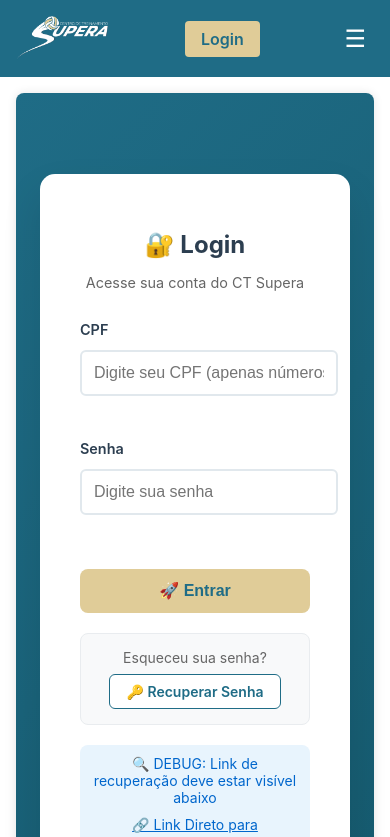
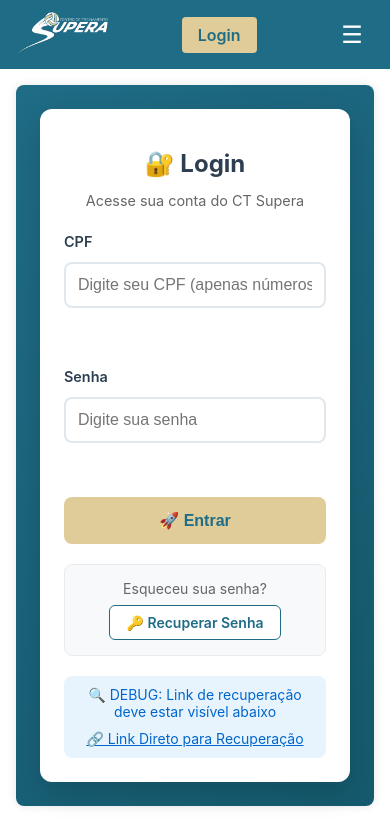
Before and after one commit to delguerso1/CT-Supera, a React (Create React App) app in the folder ct-supera-frontend/: page /login in a window 390 px wide. Shown: the top 837 px of the page. Built offline with nearby package versions, Linux system fonts and the light colour scheme; no server answers.

Commit message:
Melhorias de UI mobile: responsividade aprimorada para dispositivos móveis

```diff
--- a/ct-supera-frontend/src/App.css
+++ b/ct-supera-frontend/src/App.css
@@ -1,8 +1,12 @@
 .App {
   text-align: center;
   min-height: 100vh;
+  min-height: -webkit-fill-available;
   display: flex;
   flex-direction: column;
+  position: relative;
+  width: 100%;
+  overflow-x: hidden;
 }
 
 .App-logo {
--- a/ct-supera-frontend/src/components/Footer.js
+++ b/ct-supera-frontend/src/components/Footer.js
@@ -10,7 +10,8 @@
     fontSize: '1rem',
     borderTopLeftRadius: '16px',
     borderTopRightRadius: '16px',
-    boxShadow: '0 -2px 8px rgba(0,0,0,0.07)'
+    boxShadow: '0 -2px 8px rgba(0,0,0,0.07)',
+    width: '100%'
   },
   links: {
     margin: '0.5rem 0',
@@ -23,7 +24,9 @@
     color: '#90caf9',
     textDecoration: 'none',
     fontWeight: 500,
-    fontSize: '1rem'
+    fontSize: '1rem',
+    transition: 'opacity 0.2s ease',
+    WebkitTapHighlightColor: 'transparent'
   },
   copyright: {
     marginTop: '1rem',
--- a/ct-supera-frontend/src/components/Navbar.js
+++ b/ct-supera-frontend/src/components/Navbar.js
@@ -90,7 +90,12 @@
     fontSize: '1.5rem',
     cursor: 'pointer',
     padding: '0.5rem',
+    minWidth: '44px',
+    minHeight: '44px',
+    borderRadius: '6px',
     zIndex: 11,
+    transition: 'background-color 0.2s ease',
+    WebkitTapHighlightColor: 'transparent',
   },
   mobileNavLinks: {
     display: 'none',
@@ -101,18 +106,24 @@
     backgroundColor: '#1F6C86',
     flexDirection: 'column',
     padding: '1rem',
-    boxShadow: '0 2px 8px rgba(0,0,0,0.15)',
+    boxShadow: '0 4px 12px rgba(0,0,0,0.15)',
     zIndex: 10,
+    animation: 'slideDown 0.3s ease-out',
   },
   mobileNavLink: {
     color: 'white',
     textDecoration: 'none',
     fontSize: '1.1rem',
-    padding: '0.75rem 0',
+    padding: '0.875rem 0',
+    minHeight: '44px',
+    display: 'flex',
+    alignItems: 'center',
     borderBottom: '1px solid rgba(255,255,255,0.1)',
-    transition: 'color 0.3s ease',
-    '&:hover': {
-      color: '#90caf9',
+    transition: 'background-color 0.2s ease, opacity 0.2s ease',
+    WebkitTapHighlightColor: 'transparent',
+    '&:active': {
+      backgroundColor: 'rgba(255,255,255,0.1)',
+      opacity: 0.9,
     },
     '&:last-child': {
       borderBottom: 'none',
@@ -146,6 +157,7 @@
   const [showMobileMenu, setShowMobileMenu] = useState(false);
   const navigate = useNavigate();
   const dropdownRef = useRef();
+  const mobileMenuRef = useRef();
 
   // Verificar autenticação sempre que o componente monta
   useEffect(() => {
@@ -192,12 +204,20 @@
       if (dropdownRef.current && !dropdownRef.current.contains(event.target)) {
         setShowDropdown(false);
       }
+      if (mobileMenuRef.current && !mobileMenuRef.current.contains(event.target) &&
+          event.target.className !== 'mobile-menu-button') {
+        setShowMobileMenu(false);
+      }
     }
-    if (showDropdown) {
+    if (showDropdown || showMobileMenu) {
       document.addEventListener('mousedown', handleClickOutside);
+      document.addEventListener('touchstart', handleClickOutside);
     }
-    return () => document.removeEventListener('mousedown', handleClickOutside);
-  }, [showDropdown]);
+    return () => {
+      document.removeEventListener('mousedown', handleClickOutside);
+      document.removeEventListener('touchstart', handleClickOutside);
+    };
+  }, [showDropdown, showMobileMenu]);
 
 
   const handleLogout = () => {
@@ -281,16 +301,26 @@
         {/* Botão menu mobile */}
         <button
           className="mobile-menu-button"
-          style={styles.mobileMenuButton}
+          style={{
+            ...styles.mobileMenuButton,
+            backgroundColor: showMobileMenu ? 'rgba(255,255,255,0.1)' : 'transparent'
+          }}
           onClick={() => setShowMobileMenu(!showMobileMenu)}
+          aria-label={showMobileMenu ? "Fechar menu" : "Abrir menu"}
+          aria-expanded={showMobileMenu}
         >
-          ☰
+          {showMobileMenu ? '✕' : '☰'}
         </button>
       </div>
 
       {/* Menu mobile */}
       {showMobileMenu && (
-        <div className="mobile-nav-links" style={styles.mobileNavLinks}>
+        <div
+          ref={mobileMenuRef}
+          className="mobile-nav-links"
+          style={styles.mobileNavLinks}
+          role="menu"
+        >
           <Link
             to="/quem-somos"
             style={styles.mobileNavLink}
@@ -322,7 +352,7 @@
           {user ? (
             <>
               <button
-                style={{...styles.mobileNavLink, background: 'none', border: 'none', textAlign: 'left', cursor: 'pointer'}}
+                style={{...styles.mobileNavLink, background: 'none', border: 'none', textAlign: 'left', cursor: 'pointer', width: '100%'}}
                 onClick={() => {
                   setShowMobileMenu(false);
                   navigate(
@@ -337,7 +367,7 @@
                 Meu Painel
               </button>
               <button
-                style={{...styles.mobileNavLink, background: 'none', border: 'none', textAlign: 'left', cursor: 'pointer'}}
+                style={{...styles.mobileNavLink, background: 'none', border: 'none', textAlign: 'left', cursor: 'pointer', width: '100%'}}
                 onClick={() => {
                   setShowMobileMenu(false);
                   handleLogout();
--- a/ct-supera-frontend/src/index.css
+++ b/ct-supera-frontend/src/index.css
@@ -1,3 +1,14 @@
+* {
+  box-sizing: border-box;
+  -webkit-tap-highlight-color: transparent;
+}
+
+html {
+  -webkit-text-size-adjust: 100%;
+  -ms-text-size-adjust: 100%;
+  scroll-behavior: smooth;
+}
+
 body {
   margin: 0;
   font-family: -apple-system, BlinkMacSystemFont, 'Segoe UI', 'Roboto', 'Oxygen',
@@ -5,6 +16,10 @@
     sans-serif;
   -webkit-font-smoothing: antialiased;
   -moz-osx-font-smoothing: grayscale;
+  text-rendering: optimizeLegibility;
+  overflow-x: hidden;
+  min-height: 100vh;
+  min-height: -webkit-fill-available;
 }
 
 code {
@@ -15,8 +30,47 @@
 /* Remove sublinhado de todos os links */
 a {
   text-decoration: none;
+  color: inherit;
+  -webkit-touch-callout: none;
 }
 
 a:hover {
   text-decoration: none;
 }
+
+/* Melhorias para touch em dispositivos móveis */
+button, a, input, select, textarea {
+  touch-action: manipulation;
+  -webkit-tap-highlight-color: transparent;
+}
+
+/* Tamanho mínimo para elementos tocáveis (Apple HIG recomenda 44x44px) */
+button, a[role="button"], input[type="button"], input[type="submit"] {
+  min-height: 44px;
+  min-width: 44px;
+}
+
+/* Melhorar renderização de imagens em mobile */
+img {
+  max-width: 100%;
+  height: auto;
+  display: block;
+}
+
+/* Prevenir zoom indesejado em iOS ao focar inputs */
+@media screen and (max-width: 768px) {
+  input, select, textarea {
+    font-size: 16px !important;
+  }
+}
+
+/* Scroll suave */
+* {
+  -webkit-overflow-scrolling: touch;
+}
+
+/* Melhorar performance de scroll em mobile */
+body {
+  -webkit-transform: translateZ(0);
+  transform: translateZ(0);
+}
--- a/ct-supera-frontend/src/styles/responsive.css
+++ b/ct-supera-frontend/src/styles/responsive.css
@@ -1,18 +1,43 @@
 /* Estilos responsivos para o CT Supera */
+
+/* Animações */
+@keyframes slideDown {
+  from {
+    opacity: 0;
+    transform: translateY(-10px);
+  }
+  to {
+    opacity: 1;
+    transform: translateY(0);
+  }
+}
 
 /* Mobile First - Base styles for mobile */
 @media (max-width: 768px) {
-  /* Navbar mobile */
+  /* Navbar mobile - melhorias */
   .nav-links {
     display: none !important;
   }
 
   .mobile-menu-button {
     display: block !important;
+    min-width: 44px !important;
+    min-height: 44px !important;
+    padding: 0.5rem !important;
+    font-size: 1.5rem !important;
+    border-radius: 6px !important;
+    transition: background-color 0.2s ease !important;
+  }
+
+  .mobile-menu-button:active {
+    background-color: rgba(255, 255, 255, 0.1) !important;
   }
 
   .mobile-nav-links {
     display: flex !important;
+    animation: slideDown 0.3s ease-out !important;
+    box-shadow: 0 4px 12px rgba(0, 0, 0, 0.15) !important;
+    padding: 1rem !important;
   }
 
   .container {
@@ -23,6 +48,11 @@
   .logo img {
     height: 45px !important;
     max-width: 150px !important;
+  }
+
+  /* Navbar mobile melhorada */
+  nav {
+    padding: 0.75rem 1rem !important;
   }
 
   /* HomePage mobile */
@@ -63,25 +93,43 @@
     padding: 1.5rem !important;
     margin: 1rem !important;
     max-width: none !important;
+    min-height: auto !important;
+  }
+
+  .login-card {
+    padding: 1.5rem !important;
+    border-radius: 12px !important;
+    box-shadow: 0 10px 30px rgba(0, 0, 0, 0.15) !important;
   }
 
   .login-title {
     font-size: 1.5rem !important;
+    margin-bottom: 0.5rem !important;
   }
 
   .login-subtitle {
     font-size: 0.9rem !important;
+    margin-bottom: 1.5rem !important;
   }
 
   .form-group input {
     font-size: 16px !important; /* Previne zoom no iOS */
     padding: 0.75rem !important;
+    border-width: 2px !important;
   }
 
   .btn {
-    padding: 0.75rem 1rem !important;
+    padding: 0.875rem 1rem !important;
     font-size: 1rem !important;
     width: 100% !important;
+    min-height: 44px !important;
+    border-radius: 8px !important;
+    font-weight: 600 !important;
+    transition: all 0.2s ease !important;
+  }
+
+  .btn:active {
+    transform: scale(0.98) !important;
   }
 
   /* Forms mobile */
@@ -179,33 +227,87 @@
   }
 
   /* Profile photo mobile */
-  .profile-photo {
-    width: 60px !important;
-    height: 60px !important;
-    font-size: 24px !important;
-    margin: 0 auto 0.5rem !important;
+  .profile-photo,
+  [style*="profilePhoto"] {
+    width: 80px !important;
+    height: 80px !important;
+    font-size: 32px !important;
+    margin: 0 auto 1rem !important;
+    min-width: 80px !important;
+    min-height: 80px !important;
   }
 
-  .profile-name {
-    font-size: 1rem !important;
-    margin-bottom: 0.25rem !important;
+  .profile-name,
+  [style*="profileName"] {
+    font-size: 1.1rem !important;
+    margin-bottom: 0.5rem !important;
+    font-weight: 600 !important;
   }
 
-  .profile-status {
-    font-size: 0.8rem !important;
+  .profile-status,
+  [style*="profileStatus"] {
+    font-size: 0.9rem !important;
+    margin-bottom: 1rem !important;
   }
 
   /* Menu items mobile */
   .menu-item {
-    padding: 0.75rem 1rem !important;
-    margin-bottom: 0.25rem !important;
-    font-size: 0.9rem !important;
-    border-radius: 6px !important;
+    padding: 0.875rem 1rem !important;
+    margin-bottom: 0.5rem !important;
+    font-size: 1rem !important;
+    border-radius: 8px !important;
+    min-height: 44px !important;
+    display: flex !important;
+    align-items: center !important;
+    -webkit-tap-highlight-color: transparent !important;
+    transition: background-color 0.2s ease !important;
+  }
+
+  .menu-item:active {
+    background-color: rgba(255, 255, 255, 0.15) !important;
   }
 
   .menu-icon {
-    margin-right: 0.5rem !important;
-    font-size: 16px !important;
+    margin-right: 0.75rem !important;
+    font-size: 18px !important;
+  }
+
+  /* Botões de ação nos dashboards */
+  .primaryButton,
+  .secondaryButton,
+  .actionButton {
+    min-height: 44px !important;
+    padding: 0.875rem 1.5rem !important;
+    font-size: 1rem !important;
+    border-radius: 8px !important;
+    -webkit-tap-highlight-color: transparent !important;
+  }
+
+  .primaryButton:active,
+  .secondaryButton:active,
+  .actionButton:active {
+    transform: scale(0.98) !important;
+    opacity: 0.9 !important;
+  }
+
+  /* Sidebar menu items - garantir tamanho mínimo */
+  [class*="menuItem"],
+  [style*="menuItem"] {
+    min-height: 44px !important;
+    padding: 0.875rem 1rem !important;
+  }
+
+  /* Form groups mobile - melhor espaçamento */
+  .formGroup,
+  [class*="formGroup"] {
+    margin-bottom: 1rem !important;
+  }
+
+  /* Content area mobile */
+  .dashboard-content-area,
+  .contentArea {
+    padding: 1rem !important;
+    margin-bottom: 1rem !important;
   }
 
   /* Tables mobile - melhor scroll horizontal */
@@ -229,38 +331,65 @@
   }
 
   /* Payment buttons mobile */
-  .payment-buttons {
+  .payment-buttons,
+  [style*="paymentButtons"] {
     display: flex !important;
     flex-direction: column !important;
-    gap: 0.5rem !important;
+    gap: 0.75rem !important;
+    width: 100% !important;
   }
 
   .pix-button,
-  .bank-button {
-    padding: 0.5rem 0.75rem !important;
-    font-size: 0.8rem !important;
-    border-radius: 4px !important;
-    min-height: 40px !important;
+  .bank-button,
+  .boleto-button,
+  [style*="pixButton"],
+  [style*="bankButton"],
+  [style*="boletoButton"] {
+    padding: 0.875rem 1rem !important;
+    font-size: 1rem !important;
+    border-radius: 8px !important;
+    min-height: 48px !important;
+    width: 100% !important;
+    font-weight: 600 !important;
+    -webkit-tap-highlight-color: transparent !important;
+  }
+
+  .pix-button:active,
+  .bank-button:active,
+  .boleto-button:active {
+    transform: scale(0.98) !important;
+    opacity: 0.9 !important;
   }
 
   /* Check-in card mobile */
-  .checkin-card {
-    padding: 1rem !important;
-    margin-bottom: 1rem !important;
-    border-radius: 8px !important;
+  .checkin-card,
+  [style*="checkinCard"] {
+    padding: 1.25rem !important;
+    margin-bottom: 1.5rem !important;
+    border-radius: 12px !important;
   }
 
-  .checkin-title {
-    font-size: 1rem !important;
-    margin-bottom: 0.5rem !important;
+  .checkin-title,
+  [style*="checkinTitle"] {
+    font-size: 1.1rem !important;
+    margin-bottom: 0.75rem !important;
+    font-weight: 600 !important;
   }
 
-  .checkin-button {
+  .checkin-button,
+  [style*="checkinButton"] {
     width: 100% !important;
-    padding: 0.75rem !important;
-    font-size: 1rem !important;
-    min-height: 44px !important;
-    border-radius: 6px !important;
+    padding: 1rem !important;
+    font-size: 1.1rem !important;
+    min-height: 48px !important;
+    border-radius: 8px !important;
+    font-weight: 600 !important;
+    -webkit-tap-highlight-color: transparent !important;
+  }
+
+  .checkin-button:active {
+    transform: scale(0.98) !important;
+    opacity: 0.9 !important;
   }
 
   /* Modal mobile */
@@ -343,15 +472,25 @@
     padding: 0.5rem !important;
   }
 
-  /* Buttons mobile */
+  /* Buttons mobile - já definido acima, mas garantir consistência */
   .btn {
     min-height: 44px !important; /* Tamanho mínimo para touch */
-    padding: 0.75rem 1rem !important;
+    padding: 0.875rem 1rem !important;
+    border-radius: 8px !important;
+    font-weight: 600 !important;
+    transition: all 0.2s ease !important;
+    -webkit-tap-highlight-color: transparent !important;
+  }
+
+  .btn:active {
+    transform: scale(0.98) !important;
+    opacity: 0.9 !important;
   }
 
   .btn-sm {
-    min-height: 36px !important;
-    padding: 0.5rem 0.75rem !important;
+    min-height: 44px !important; /* Mesmo tamanho mínimo em mobile */
+    padding: 0.625rem 0.875rem !important;
+    font-size: 0.9rem !important;
   }
 
   /* Cards mobile */
@@ -408,6 +547,75 @@
 
   .mb-3-mobile {
     margin-bottom: 1rem !important;
+  }
+
+  /* Footer mobile */
+  footer {
+    padding: 1.5rem 1rem 1rem 1rem !important;
+    font-size: 0.9rem !important;
+    margin-top: 2rem !important;
+    border-top-left-radius: 0 !important;
+    border-top-right-radius: 0 !important;
+  }
+
+  footer .links {
+    flex-direction: column !important;
+    gap: 0.75rem !important;
+    margin-bottom: 1rem !important;
+  }
+
+  footer .links a {
+    padding: 0.5rem 0 !important;
+    font-size: 0.9rem !important;
+    min-height: 44px !important;
+    display: flex !important;
+    align-items: center !important;
+    justify-content: center !important;
+    transition: opacity 0.2s ease !important;
+  }
+
+  footer .links a:active {
+    opacity: 0.7 !important;
+  }
+
+  footer .copyright {
+    font-size: 0.85rem !important;
+    margin-top: 0.75rem !important;
+  }
+
+  /* HomePage mobile melhorias */
+  .hero {
+    padding: 2.5rem 1rem !important;
+  }
+
+  /* Melhorias gerais de espaçamento */
+  section {
+    padding: 1.5rem 0 !important;
+  }
+
+  /* Inputs e selects mobile */
+  input[type="text"],
+  input[type="email"],
+  input[type="password"],
+  input[type="tel"],
+  input[type="number"],
+  select,
+  textarea {
+    min-height: 44px !important;
+    padding: 0.75rem !important;
+    font-size: 16px !important;
+    border-radius: 8px !important;
+  }
+
+  /* Melhorias de scroll em mobile */
+  .table-responsive {
+    -webkit-overflow-scrolling: touch !important;
+    scroll-behavior: smooth !important;
+  }
+
+  /* Melhorar espaçamento entre elementos interativos */
+  .form-group + .form-group {
+    margin-top: 1rem !important;
   }
 }
 
@@ -483,13 +691,33 @@
     transform: none !important;
   }
 
+  .btn:active {
+    transform: scale(0.98) !important;
+    opacity: 0.9 !important;
+  }
+
   .nav-link:hover {
     color: inherit !important;
+  }
+
+  .nav-link:active {
+    opacity: 0.8 !important;
   }
 
   .card:hover {
     transform: none !important;
     box-shadow: inherit !important;
+  }
+
+  /* Melhorar feedback visual em elementos tocáveis */
+  a:active,
+  button:active {
+    opacity: 0.8 !important;
+  }
+
+  /* Remover efeitos hover em touch devices */
+  *:hover {
+    transition: none !important;
   }
 }
 
@@ -504,14 +732,62 @@
 /* Landscape mobile */
 @media (max-width: 768px) and (orientation: landscape) {
   .hero {
+    padding: 1.5rem 1rem !important;
+  }
+
+  .hero-title {
+    font-size: 1.75rem !important;
+    margin-bottom: 0.5rem !important;
+  }
+
+  .hero-subtitle {
+    font-size: 0.95rem !important;
+    margin-bottom: 1rem !important;
+  }
+
+  /* Reduzir espaçamentos verticais em landscape */
+  .login-container {
     padding: 1rem !important;
   }
 
-  .hero-title {
-    font-size: 1.5rem !important;
+  .login-card {
+    padding: 1.25rem !important;
   }
 
-  .hero-subtitle {
-    font-size: 0.9rem !important;
+  footer {
+    padding: 1rem !important;
+    margin-top: 1.5rem !important;
+  }
+
+  /* Navbar mais compacta em landscape */
+  nav {
+    padding: 0.5rem 1rem !important;
+  }
+
+  .logo img {
+    height: 40px !important;
   }
 }
+
+/* Melhorias para telas muito pequenas (iPhone SE, etc) */
+@media (max-width: 375px) {
+  .hero-title {
+    font-size: 1.75rem !important;
+  }
+
+  .section-title {
+    font-size: 1.35rem !important;
+  }
+
+  .login-card {
+    padding: 1.25rem !important;
+  }
+
+  .login-title {
+    font-size: 1.35rem !important;
+  }
+
+  .container {
+    padding: 0 0.75rem !important;
+  }
+}
```
Also changed, not shown: ct-supera-frontend/public/index.html (+5 -3 lines).
